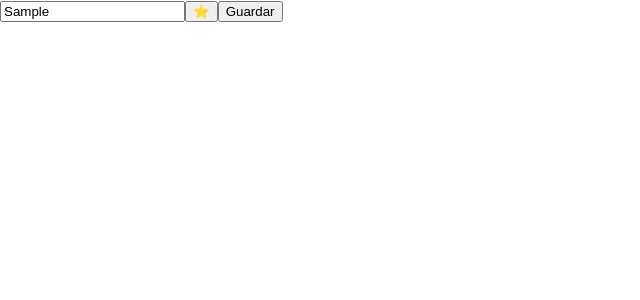
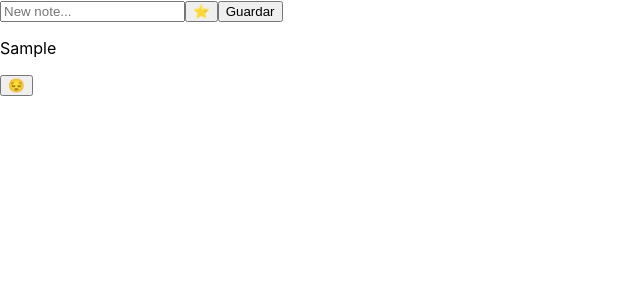
Before and after one commit to Curso-React-de-Fernando-Herrera/todo-list-react, a React (Create React App) app: page / in a window 1280 px wide. Both pictures are taken after typing "Sample" into the empty fields and a click on the button "Guardar". Shown: the top 300 px of the page, without its empty margins (0-640 px from the left). Built offline with nearby package versions, Linux system fonts and the light colour scheme.

Commit message:
feat(listview): create component for create tasks

```diff
--- a/src/components/ListView/ListView.jsx
+++ b/src/components/ListView/ListView.jsx
@@ -1,3 +1,4 @@
+import { useState } from 'react'
 import { useForm } from '../../hooks/useForm'
 
 const ListView = () => {
@@ -6,14 +7,19 @@ const ListView = () => {
     important: false
   }
 
-  const { state, handleChange } = useForm( initialState )
+  const { state, handleChange, reset } = useForm( initialState )
   const { task, important } = state
+
+  const [listTask, setListTask] = useState([])
 
   const handleSubmit = e => {
     e.preventDefault()
+    setListTask( list => list.concat(state))
+    reset()
   }
 
   return (
+    <>
       <form onSubmit={handleSubmit}>
 
         <input
@@ -33,6 +39,18 @@ const ListView = () => {
         <button>Guardar</button>
 
       </form>
+
+      <section>
+        {
+          listTask.map( ({ task, important }) =>
+            <article>
+              <p>{task}</p>
+              <button>{important ? '⭐' : '😔'}</button>
+            </article>
+          )
+        }
+      </section>
+    </>
   )
 }
 
--- a/src/hooks/useForm.jsx
+++ b/src/hooks/useForm.jsx
@@ -3,7 +3,10 @@ import { useState } from "react"
 export const useForm = ( stateToUse ) => {
   const [state, setState] = useState( stateToUse )
 
-  const handleChange = ({ target }, value = undefined) => {
+  const handleChange = (e, value = undefined) => {
+    const { target } = e
+
+    e.preventDefault()
 
     setState({
       ...state,
@@ -15,8 +18,11 @@ export const useForm = ( stateToUse ) => {
 
   }
 
+  const reset = () => setState( stateToUse )
+
   return {
     state,
     handleChange,
+    reset
   }
 }
```
